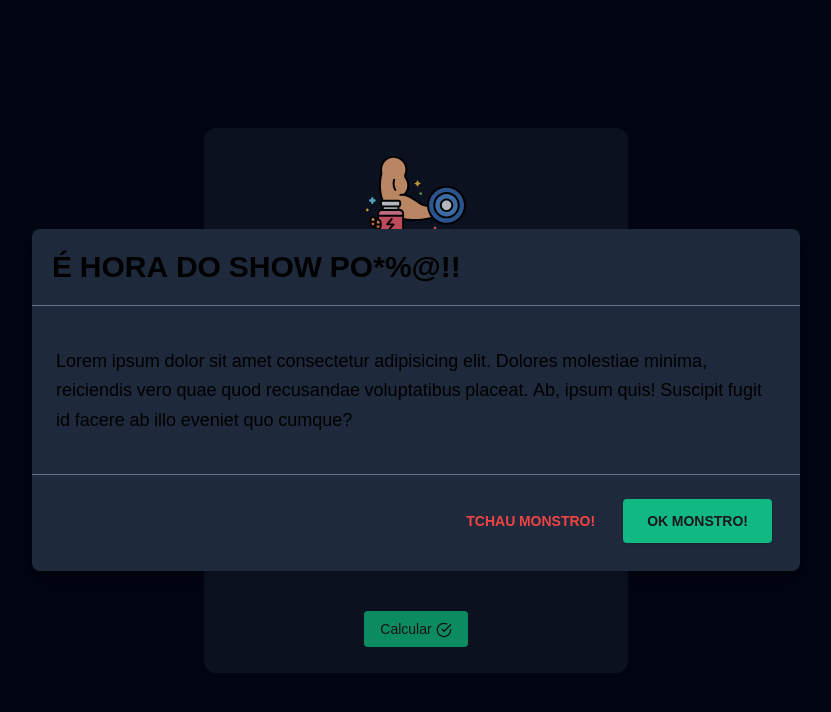
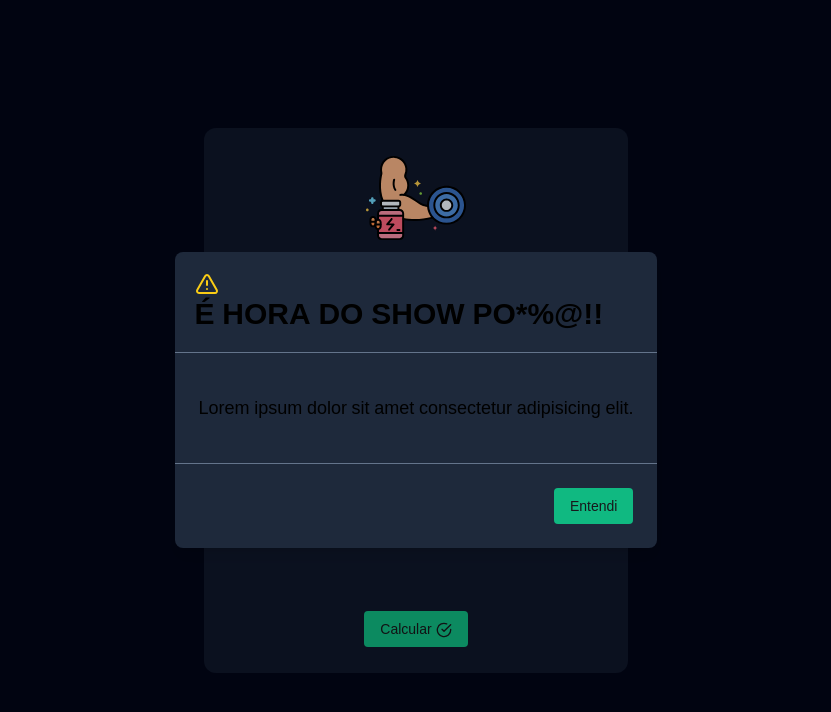
Before and after one commit to NaderSouza/calculadora-suplementacao, a Next.js app: page / in a window 1280 px wide. Shown: the top 712 px of the page, without its empty margins (224-1055 px from the left). Built offline with nearby package versions, Linux system fonts and the light colour scheme.

Commit message:
fix: adjust components modal and buttom

```diff
--- a/@types/Option.ts
+++ /dev/null
@@ -1,4 +0,0 @@
-type Option = {
-    value: string;
-    label: string;
-}
--- a/package.json
+++ b/package.json
@@ -16,7 +16,8 @@
     "next": "14.1.0",
     "next-google-fonts": "^2.2.0",
     "react": "^18",
-    "react-dom": "^18"
+    "react-dom": "^18",
+    "react-hook-form": "^7.50.1"
   },
   "devDependencies": {
     "typescript": "^5",
--- a/src/pages/components/Button.tsx
+++ b/src/pages/components/Button.tsx
@@ -6,15 +6,9 @@ export type ButtonProps = ComponentProps<"button"> & {
 };
 
 export function Button({ success = false, ...props }: ButtonProps) {
-  const playSound = () => {
-    const audio = new Audio("/bur.mp3");
-    audio.play();
-  };
   return (
     <button
-      onClick={playSound}
-      data-success={success}
-      className={`rounded px-4 h-9 text-sm font-medium text-zinc-900 hover:bg-zinc-200 data-[success=true]:bg-emerald-500 data-[success=true]:hover:bg-emerald-600`}
+      className={`rounded px-4 h-9 text-sm font-medium text-zinc-900 bg-emerald-500 hover:bg-emerald-600`}
       {...props}
     >
       {props.children}
--- a/src/pages/components/Modal.tsx
+++ b/src/pages/components/Modal.tsx
@@ -1,7 +1,18 @@
-import React from "react";
+import { useState } from "react";
+import { Button } from "./Button";
 
-export default function Modal() {
-  const [showModal, setShowModal] = React.useState(true);
+export default function Modal({
+  title,
+  children,
+  buttonText,
+  icon,
+}: ModalProps) {
+  const [showModal, setShowModal] = useState(true);
+  const playSound = () => {
+    const audio = new Audio("/bur.mp3");
+    audio.play();
+  };
+
   return (
     <>
       {showModal ? (
@@ -13,49 +24,42 @@ export default function Modal() {
                 {/*header*/}
                 <div className="flex items-start justify-between p-5 border-b border-solid border-slate-500 rounded-t">
                   <h3 className="text-3xl font-semibold">
-                    É HORA DO SHOW PO*%@!!
+                    {icon}
+                    {title}
                   </h3>
                   <button
-                    className="p-1 ml-auto bg-transparent border-0 text-black opacity-5 float-right text-3xl leading-none font-semibold outline-none focus:outline-none"
-                    onClick={() => setShowModal(false)}
-                  >
-                    <span className="bg-transparent text-black opacity-5 h-6 w-6 text-2xl block outline-none focus:outline-none">
-                      ×
-                    </span>
-                  </button>
+                    className="p-1 ml-auto bg-transparent border-0 text-white float-right text-3xl leading-none font-semibold outline-none focus:outline-none"
+                    onClick={() => {
+                      playSound();
+                      setShowModal(false);
+                    }}
+                  ></button>
                 </div>
                 {/*body*/}
                 <div className="relative p-6 flex-auto">
                   <p className="my-4 text-blueGray-500 text-lg leading-relaxed">
-                    Lorem ipsum dolor sit amet consectetur adipisicing elit.
-                    Dolores molestiae minima, reiciendis vero quae quod
-                    recusandae voluptatibus placeat. Ab, ipsum quis! Suscipit
-                    fugit id facere ab illo eveniet quo cumque?
+                    {children}
                   </p>
                 </div>
-                {/*footer*/}
+                {}
                 <div className="flex items-center justify-end p-6 border-t border-solid border-slate-500 rounded-b">
-                  <button
-                    className="text-red-500 background-transparent font-bold uppercase px-6 py-2 text-sm outline-none focus:outline-none mr-1 mb-1 ease-linear transition-all duration-150"
-                    type="button"
-                    onClick={() => setShowModal(false)}
+                  <Button
+                    onClick={() => {
+                      playSound();
+                      setShowModal(false);
+                    }}
                   >
-                    Tchau Monstro!
-                  </button>
-                  <button
-                    className="bg-emerald-500 text-zinc-900 active:bg-emerald-600 font-bold uppercase text-sm px-6 py-3 rounded shadow hover:shadow-lg outline-none focus:outline-none mr-1 mb-1 ease-linear transition-all duration-150"
-                    type="button"
-                    onClick={() => setShowModal(false)}
-                  >
-                    OK Monstro!
-                  </button>
+                    {buttonText}
+                  </Button>
                 </div>
               </div>
             </div>
           </div>
           <div className="opacity-25 fixed inset-0 z-40 bg-black"></div>
         </>
-      ) : null}
+      ) : (
+        <></>
+      )}
     </>
   );
 }
--- a/src/pages/components/radioButton.tsx
+++ b/src/pages/components/radioButton.tsx
@@ -1,6 +1,6 @@
 import React, { useRef } from "react";
 
-export default function RadioButton({ value, label }: Option) {
+export default function RadioButton({ value, label }: OptionProps) {
   const inputRef = useRef<HTMLInputElement>(null);
 
   const handleLabelClick = () => {
--- a/src/pages/index.tsx
+++ b/src/pages/index.tsx
@@ -1,35 +1,35 @@
+import { useForm } from "react-hook-form";
 import Image from "next/image";
 import { Button } from "./components/Button";
+import { Noto_Sans_Lao } from "next/font/google";
 
-import { Inter } from "next/font/google";
-import { Fira_Code } from "next/font/google";
-import { Noto_Sans_Lao } from "next/font/google";
-import Link from "next/link";
-
-import React from "react";
 import RadioButton from "./components/radioButton";
 import Modal from "./components/Modal";
+import { AlertTriangleIcon } from "lucide-react";
 
-const inter = Inter({ subsets: ["latin"] });
-const firaCode = Fira_Code({ subsets: ["latin"] });
 const noto = Noto_Sans_Lao({ subsets: ["latin"] });
 
 export default function Home() {
-  const brands: Option[] = [
+  const { register, handleSubmit } = useForm();
+
+  const brands: OptionProps[] = [
     { value: "growth", label: "Growth" },
     { value: "maxtitanium", label: "Max Titanium" },
     { value: "integralMedica", label: "Integral Médica" },
   ];
 
+  const calcSupplements = ({ weight, bodyFatPercentage }: BodyData | any) => {
+    return alert(weight + bodyFatPercentage);
+  };
+
+  const warning = <AlertTriangleIcon className="text-yellow-400"/>;
+
   return (
     <main
       className={`flex justify-center items-center min-h-screen min-w-screen bg-slate-950 ${noto.className}`}
     >
-      {/* CONTAINER FORM */}
       <section className="rounded-xl max-w-screen-sm p-5 bg-slate-900">
-        {/* CONTAINER IMG */}
         <div className=" ">
-          {/* IMG FORM */}
           <div className="flex flex-col items-center text-center  sm:mx-auto sm:w-full sm:max-w-sm">
             <Image
               width={100}
@@ -38,8 +38,6 @@ export default function Home() {
               alt=""
               className="max-w-[100px]"
             />
-
-            {/* TEXTO DA CALCULADORA */}
             <h2 className="mb-5 text-center text-2xl font-bold leading-9 tracking-tight text-white">
               Calculadora de suplementação
             </h2>
@@ -47,7 +45,11 @@ export default function Home() {
         </div>
         {/* TEXTO DO PESO */}
         <div className="flex flex-col items- text-left sm:mx-auto sm:w-full sm:max-w-sm">
-          <form className="space-y-6" action="#" method="POST">
+          <form
+            className="space-y-6"
+            onSubmit={handleSubmit(calcSupplements)}
+            id="formSupplements"
+          >
             <div>
               <label
                 htmlFor="input-6"
@@ -63,6 +65,7 @@ export default function Home() {
                   id="input-6"
                   className="block w-full h-10 pl-8 pr-3 mt-1 text-sm text-gray-700 border focus:outline-none rounded shadow-sm focus:border-blue-500"
                   placeholder="Digite seu peso"
+                  {...register("weight")}
                 />
 
                 {/* ICON DO INPUT */}
@@ -92,6 +95,7 @@ export default function Home() {
                   id="input-6"
                   className="block w-full h-10 pl-8 pr-3 mt-1 text-sm text-gray-700 border focus:outline-none rounded shadow-sm focus:border-blue-500"
                   placeholder="Digite sua % de gordura"
+                  {...register("bodyFatPercentage")}
                 />
 
                 {/* ICON DA GORDURA */}
@@ -110,6 +114,7 @@ export default function Home() {
             <div className="flex gap-10">
               {brands.map((brand) => (
                 <RadioButton
+                  key={brand.value}
                   value={brand.value}
                   label={brand.label}
                 ></RadioButton>
@@ -121,14 +126,22 @@ export default function Home() {
 
             {/* BTN DE CALCULAR */}
             <div className="flex h-full justify-center items-center rounded-md px-4 py-1.5">
-              <Button success>Calcular</Button>
+              <Button type="submit" success>
+                Calcular
+              </Button>
             </div>
           </form>
         </div>
       </section>
       <div>
         {/* modal de alerta de texto (exibir ao entrar na pagina) */}
-        <Modal></Modal>
+        <Modal
+          icon={warning}
+          title="É HORA DO SHOW PO*%@!!"
+          buttonText="Entendi"
+        >
+          Lorem ipsum dolor sit amet consectetur adipisicing elit.
+        </Modal>
       </div>
       <div>
         {/* modal de texto para o resultado (exibir ao clicar em calcular)*/}
```
Also changed, not shown: @types/Components.ts (added, +16 -0 lines).
